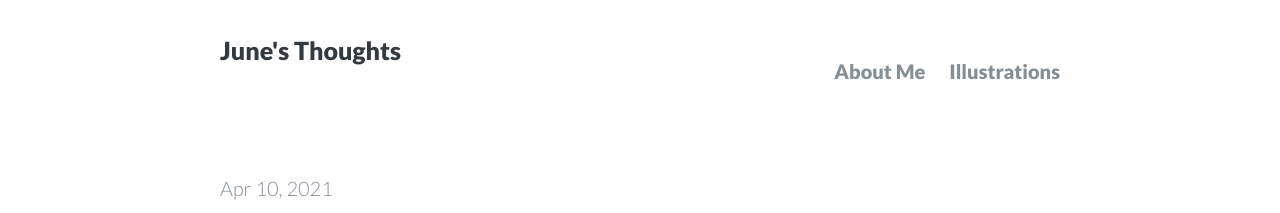
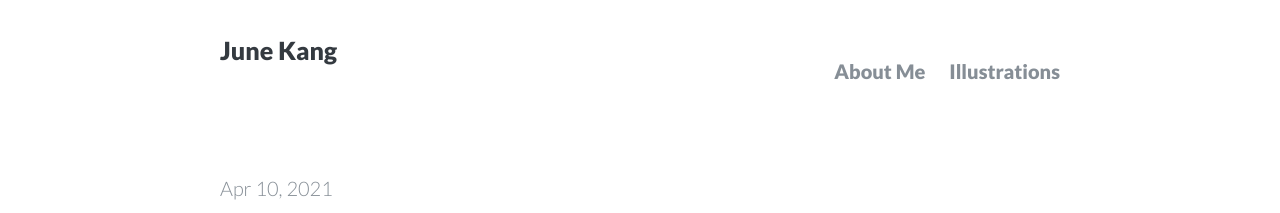
Before and after one commit to kangjune/kangjune.github.io, a Jekyll site: the page built from index.html, in a window 1280 px wide. Shown: the top 213 px of the page. Built offline with Jekyll 4.4.1, drawn with Linux system fonts in a browser that asks for light colours; the list of posts is cut into pages by our own code.

Commit message:
Update _config.yml

```diff
--- a/_config.yml
+++ b/_config.yml
@@ -1,5 +1,5 @@
 # Site settings
-title:       June's Thoughts
+title:       June Kang
 email:       cppze95@kookmin.ac.kr
 author:      June Kang
 description: "A simple, beautiful theme for Jekyll that emphasizes content rather than aesthetic fluff."
```
